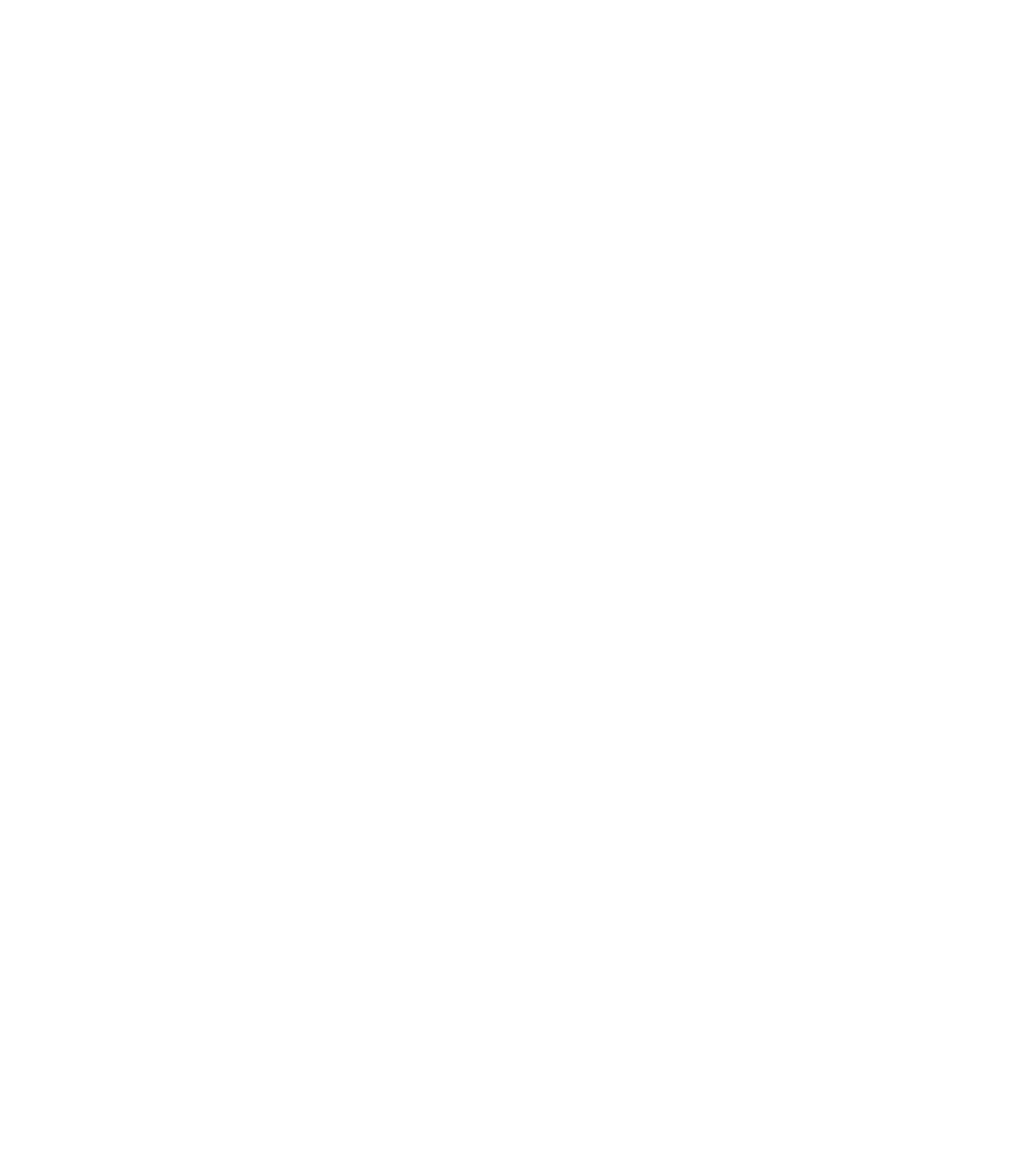
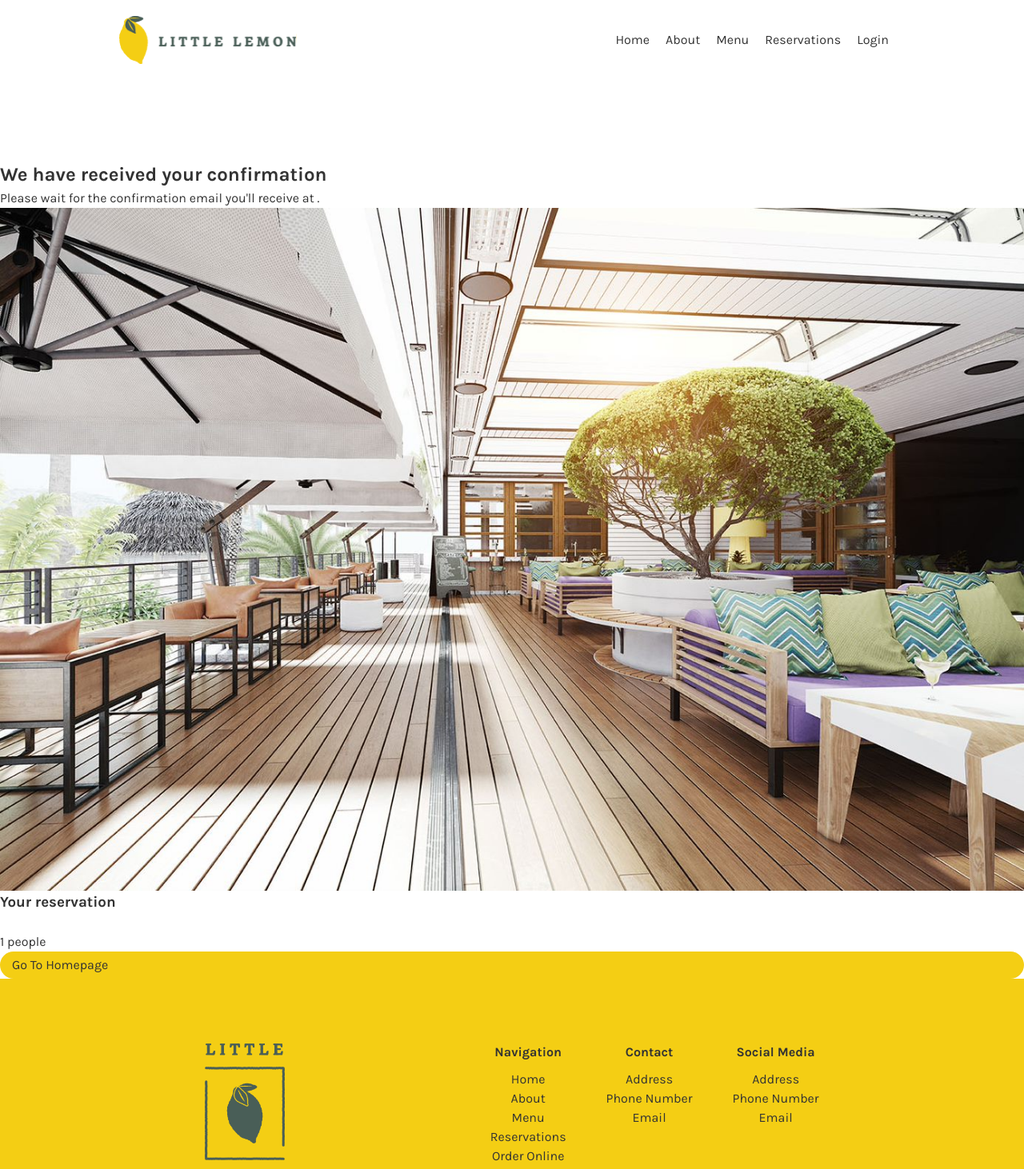
Before and after one commit to kevinsilva/little-lemon, a React (Create React App) app: page /confirmation in a window 1280 px wide. Before the commit this address had no page. Shown: the top 1462 px of the page at 80% size. Before the commit the page ends 800 px from the top, so only its background shows below. Built offline with nearby package versions, Linux system fonts and the light colour scheme; a web font is replaced by a local one.

Commit message:
adds confirmationPage

```diff
--- a/src/App.js
+++ b/src/App.js
@@ -1,6 +1,7 @@
 import { BrowserRouter as Router, Routes, Route } from 'react-router-dom';
 import Main from './components/Main';
 import BookingPage from './components/BookingPage';
+import ConfirmedBooking from './components/ConfirmedBooking';
 import './App.css';
 
 function App() {
@@ -9,6 +10,7 @@
       <Routes>
          <Route path="/" element={<Main />}></Route>
         <Route path="/booking" element={<BookingPage />}></Route>
+        <Route path="/confirmation" element={<ConfirmedBooking />}></Route>
       </Routes>
     </Router>
   );
--- a/src/components/BookingForm.js
+++ b/src/components/BookingForm.js
@@ -1,13 +1,25 @@
+import { useNavigate } from 'react-router-dom';
 import { useDataContext } from './DataContext';
+import { submitAPI } from '../utils/mockAPI';
 import { occasions } from '../utils/utilities';
+
 import '../styles/BookingForm.css';
 
 function BookingForm() {
   const { availableTimes, dispatch, formState, setFormState } =
     useDataContext();
 
+  const navigate = useNavigate();
+
+  function submitForm(formData) {
+    const response = submitAPI(formData);
+    if (response) navigate('/confirmation');
+    else throw new Error('Error in confirmation');
+  }
+
   function handleSubmit(e) {
     e.preventDefault();
+    submitForm(formState);
     console.log('form submitted');
   }
 
@@ -116,6 +128,7 @@
             ))}
           </select>
         </div>
+
         <input
           className="primary-button primary-button--yellow"
           type="submit"
--- /dev/null
+++ b/src/components/ConfirmationPage.js
@@ -0,0 +1,35 @@
+import { useDataContext } from './DataContext';
+import restaurant from '../assets/restaurant.jpg';
+
+function ConfirmationPage() {
+  const { formState } = useDataContext();
+  return (
+    <div>
+      <div className="confirmation-header">
+        <h2>We have received your confirmation</h2>
+        <p>
+          Please wait for the confirmation email you'll receive at
+          <span>&nbsp;{formState.email}</span>.
+        </p>
+        <img src={restaurant} alt="restaurant" />
+      </div>
+      <div className="confirmation-details">
+        <h3>Your reservation</h3>
+        <p>
+          <span>{formState.name}</span>
+        </p>
+        <p>
+          <span>{formState.date}&nbsp;</span>
+          <span>{formState.time}</span>
+        </p>
+        <p>
+          <span>{formState.numberOfGuests}&nbsp;</span>
+          <span>people</span>
+        </p>
+        <p>{formState.bookingOccasion}</p>
+      </div>
+    </div>
+  );
+}
+
+export default ConfirmationPage;
--- /dev/null
+++ b/src/components/ConfirmedBooking.js
@@ -0,0 +1,23 @@
+import { Link } from 'react-router-dom';
+import Header from './Header';
+import ConfirmationPage from './ConfirmationPage';
+import Footer from './Footer';
+
+function ConfirmedBooking() {
+  return (
+    <>
+      <Header />
+      <ConfirmationPage />
+      <Link
+        to="/"
+        className="primary-button primary-button--yellow"
+        aria-label="homepage button"
+      >
+        Go To Homepage
+      </Link>
+      <Footer />
+    </>
+  );
+}
+
+export default ConfirmedBooking;
--- a/src/components/DataContext.js
+++ b/src/components/DataContext.js
@@ -8,7 +8,7 @@
   return fetchAPI(today);
 }
 
-function updateTimes(state, action) {
+export function updateTimes(state, action) {
   if (action.type === 'UPDATE_TIMES') return fetchAPI(new Date(action.date));
   else return state;
 }
```
